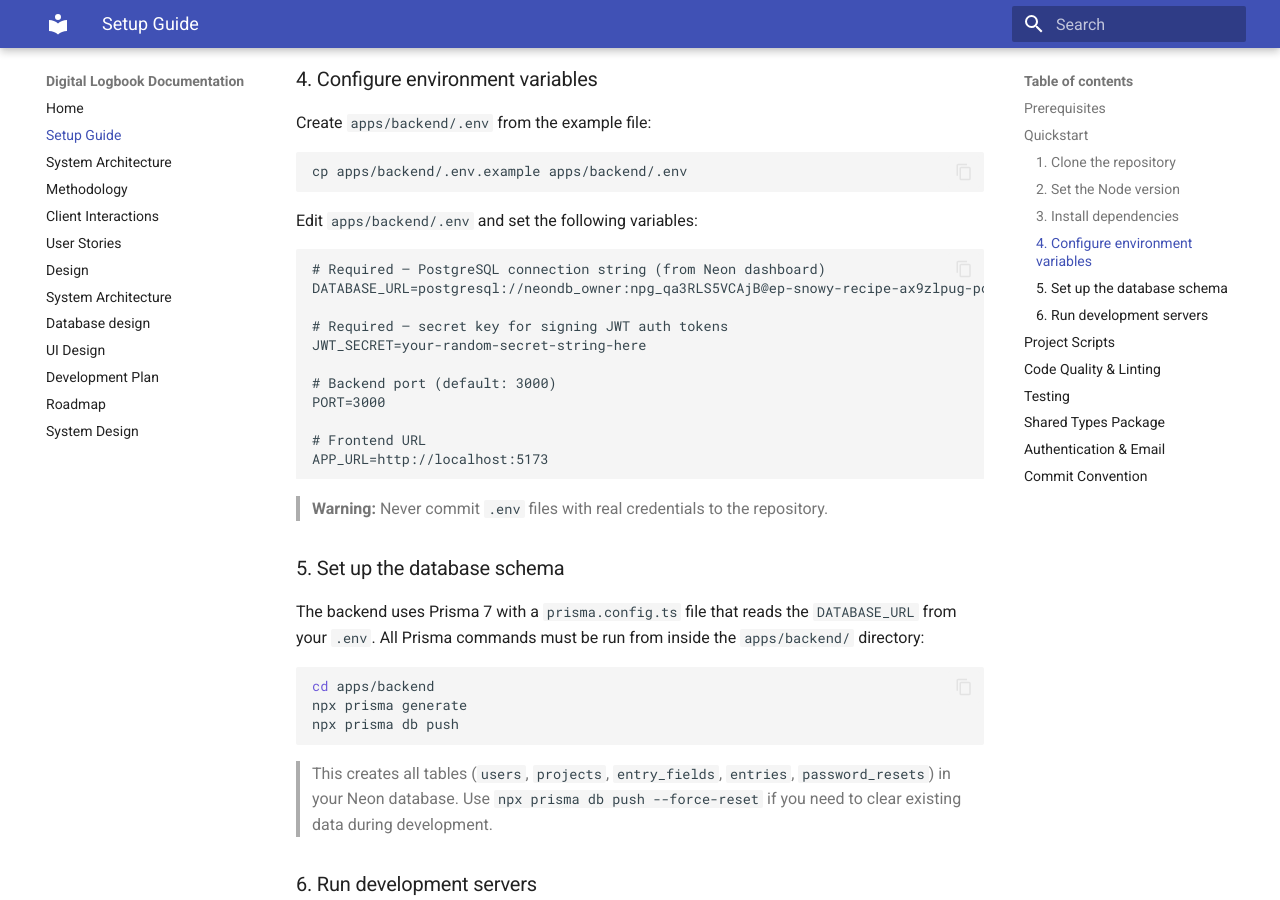
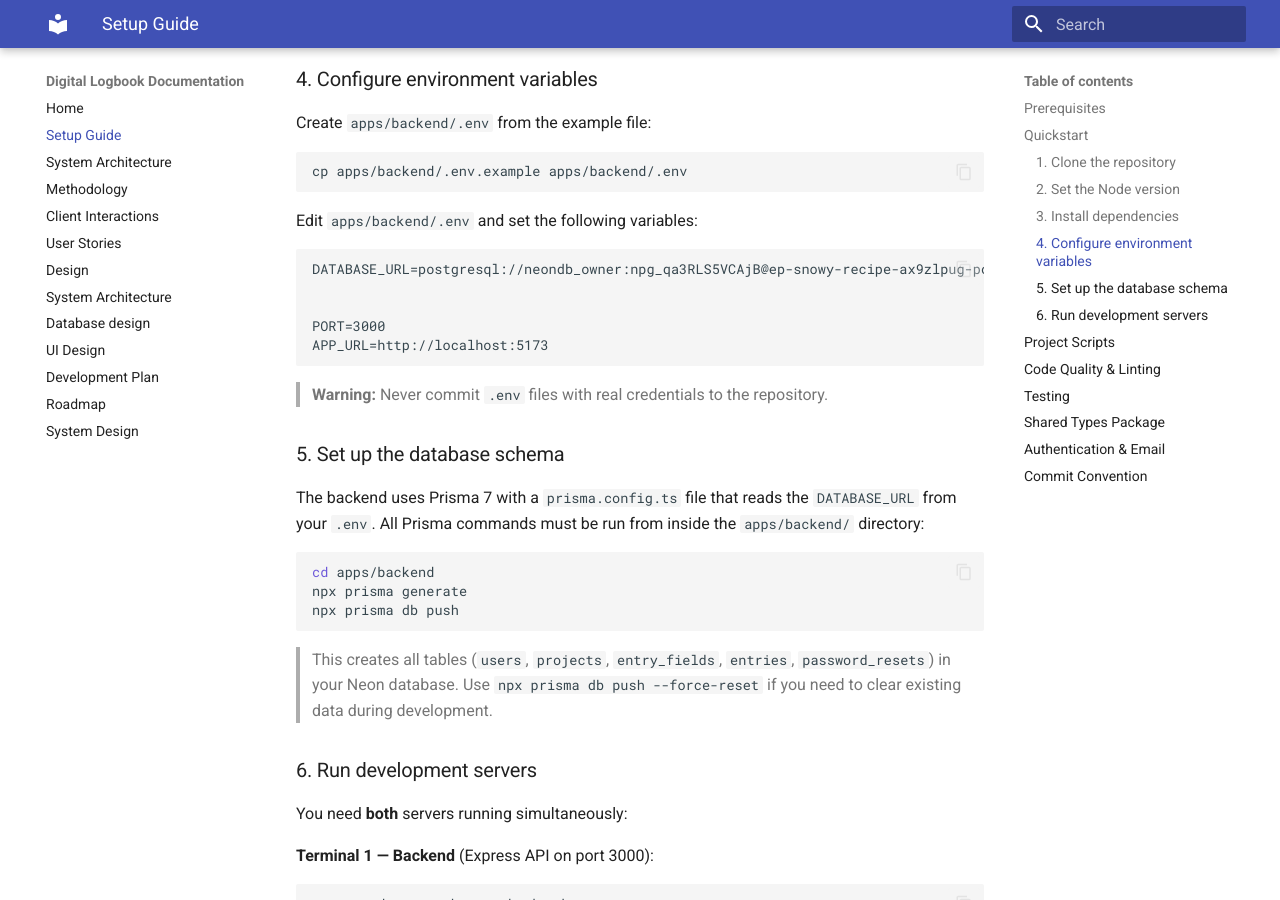
Before and after one commit to DiMpho-20/coms3011a-logbook-digital-logbook, an MkDocs documentation site: the page built from docs/setup.md, in a window 1280 px wide and 900 px high, scrolled down 916 px. Built offline with MkDocs 1.6.1 and Material for MkDocs 9.7.7, drawn with Linux system fonts in a browser that asks for light colours.

Commit message:
docs: update setup guide

````diff
--- a/docs/setup.md
+++ b/docs/setup.md
@@ -43,16 +43,11 @@ cp apps/backend/.env.example apps/backend/.env
 Edit `apps/backend/.env` and set the following variables:
 
 ```env
-# Required — PostgreSQL connection string (from Neon dashboard)
+
 DATABASE_URL=postgresql://neondb_owner:npg_qa3RLS5VCAjB@ep-snowy-recipe-ax9zlpug-pooler.c-4.us-east-2.aws.neon.tech/neondb?sslmode=require&channel_binding=require
 
-# Required — secret key for signing JWT auth tokens
-JWT_SECRET=your-random-secret-string-here
 
-# Backend port (default: 3000)
 PORT=3000
-
-# Frontend URL
 APP_URL=http://localhost:5173
 
 
````
